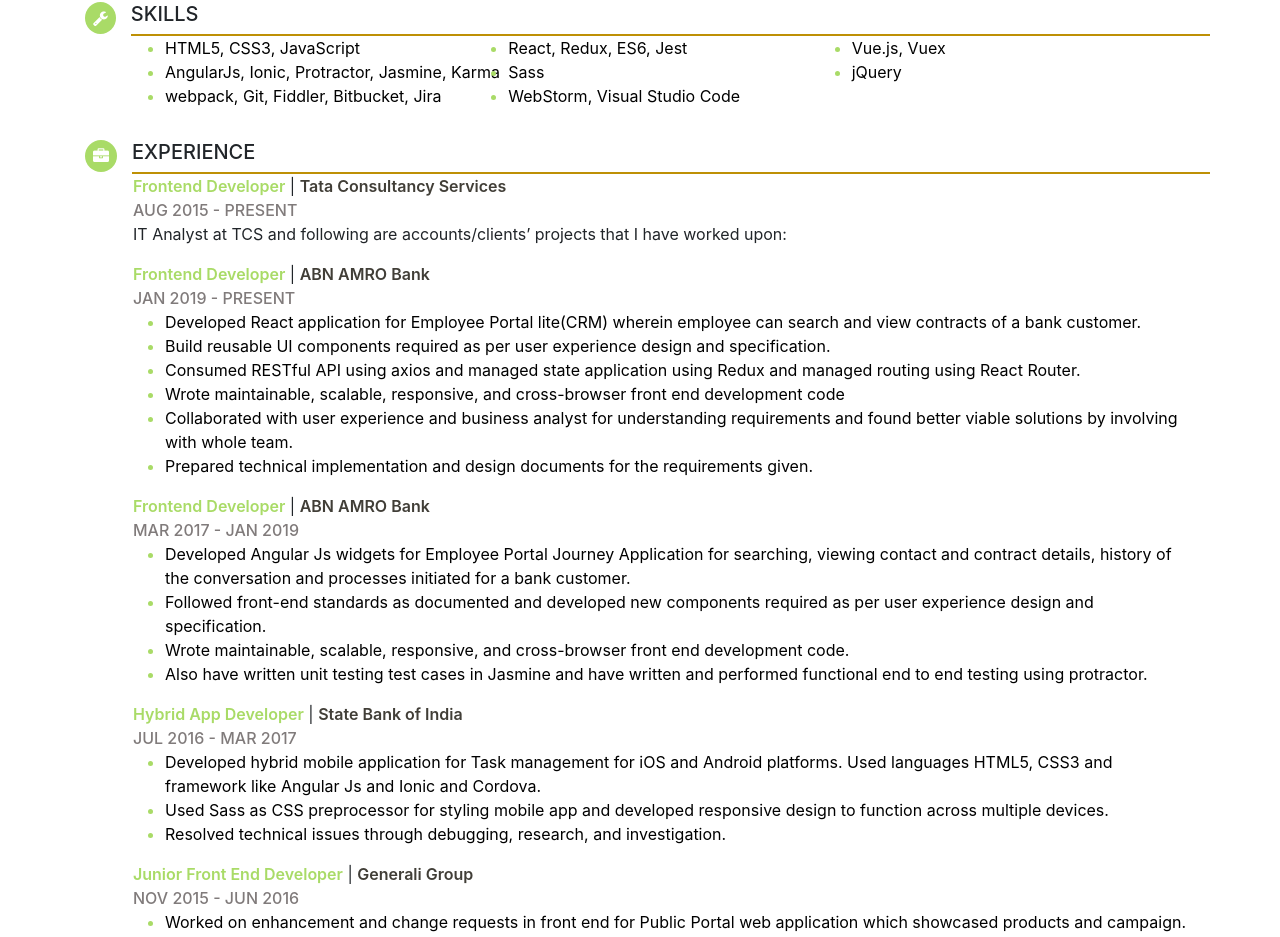
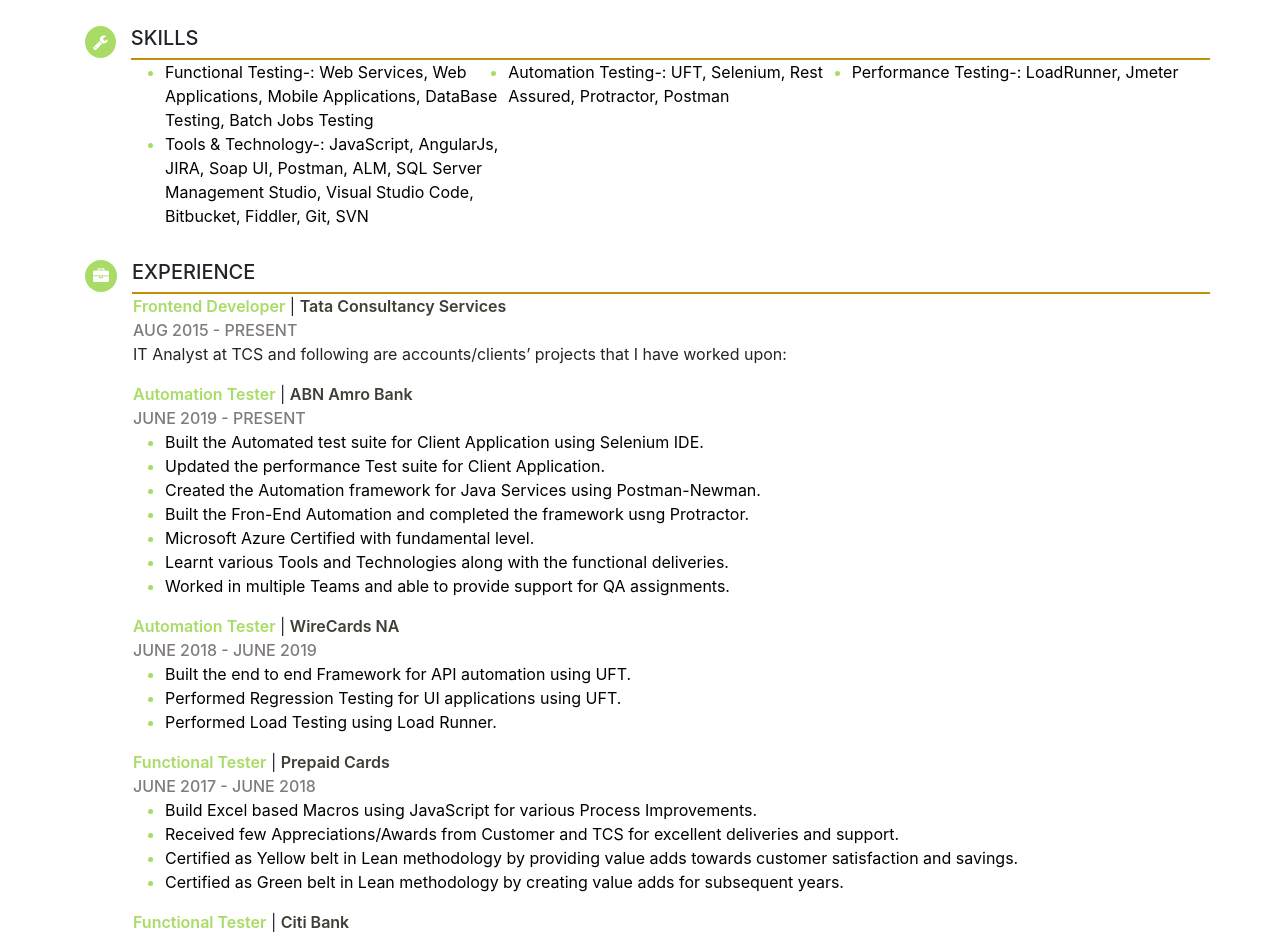
Before and after one commit to bishnupanda93/profile, a React (Create React App) app: page / in a window 1280 px wide. Shown: the part 376-1313 px from the top of the page. Built offline with nearby package versions, Linux system fonts and the light colour scheme.

Commit message:
Update App.js

```diff
--- a/src/App.js
+++ b/src/App.js
@@ -5,69 +5,67 @@
 function App() {
   const person ={
     name : 'Bishnu Panda',
-    address: 'Amstelveen, NL',
-    phone :'+31 645827857',
-    email:'guptapriyab@gmail.com',
-    linkedIn:'https://www.linkedin.com/in/priya-gupta-46549aab'
+    address: 'Mumbai, India',
+    phone :'+91 6371744055',
+    email:'pandabishnu525@gmail.com',
+    linkedIn:'https://www.linkedin.com/in/bishnu-panda-309669113'
   }
-  const summary = 'Highly creative, sassy and motivated front-end web developer with 4.5 years of experience in building and maintaining responsive websites. Passionate about building pixel perfect application, with focus on consistency and reusability of components. Proficient in modern libraries and frameworks and experience in Agile development method.';
+  const summary = 'Highly enthosiastic and motivated QA engineer with 4.7 years of experience in building and maintaining Automated frameworks for both front-end applications and web services. Passionate about learning new technologies and tools.Proficient in both functional- manual testing and non-functional-performance testing and experience in Agile development method.';
   const skills=[
-    'HTML5, CSS3, JavaScript ',
-    'React, Redux, ES6, Jest',
-    'Vue.js, Vuex',
-    'AngularJs, Ionic, Protractor, Jasmine, Karma',
-    'Sass',
-    'jQuery',
-    'webpack, Git, Fiddler, Bitbucket, Jira',
-    'WebStorm, Visual Studio Code'
+    'Functional Testing-: Web Services,	Web Applications, Mobile Applications,	DataBase Testing, Batch Jobs Testing',
+    'Automation Testing-: UFT,	Selenium, Rest Assured, Protractor, Postman',
+    'Performance Testing-: LoadRunner, Jmeter',
+    'Tools & Technology-: JavaScript, AngularJs, JIRA, Soap UI, Postman, ALM, SQL Server Management Studio, Visual Studio Code,	Bitbucket, Fiddler, Git, SVN',
   ];
   const experience =[
     {
-      role:"Frontend Developer",
-      organisation:"ABN AMRO Bank",
-      tenureStart:"JAN 2019",
-      tenureEnd:"PRESENT",
+      role:"Automation Tester",
+      organisation:"ABN Amro Bank",
+      tenureStart:"June 2019",
+      tenureEnd:"Present",
       experienceDetail:[
-          "Developed React application for Employee Portal lite(CRM) wherein employee can search and view contracts of a bank customer.",
-          "Build reusable UI components required as per user experience design and specification.",
-          "Consumed RESTful API using axios and managed state application using Redux and managed routing using React Router.",
-          "Wrote maintainable, scalable, responsive, and cross-browser front end development code",
-          "Collaborated with user experience and business analyst for understanding requirements and found better viable solutions by involving with whole team.",
-          "Prepared technical implementation and design documents for the requirements given."
+        'Built the Automated test suite for Client Application using Selenium IDE.',
+	      'Updated the performance Test suite for Client Application.',
+	      'Created the Automation framework for Java Services using Postman-Newman.',
+	      'Built the Fron-End Automation and completed the framework usng Protractor.',
+	      'Microsoft Azure Certified with fundamental level.',
+	      'Learnt various Tools and Technologies along with the functional deliveries.',
+	      'Worked in multiple Teams and able to provide support for QA assignments.'
       ]
   },
   {
-    role:"Frontend Developer",
-    organisation:"ABN AMRO Bank",
-    tenureStart:"MAR 2017",
-    tenureEnd:"JAN 2019",
+    role:"Automation Tester",
+    organisation:"WireCards NA",
+    tenureStart:"June 2018",
+    tenureEnd:"June 2019",
     experienceDetail:[
-      'Developed Angular Js widgets for Employee Portal Journey Application for searching, viewing contact and contract details, history of the conversation and processes initiated for a bank customer.',
-      'Followed front-end standards as documented and developed new components required as per user experience design and specification.',
-      'Wrote maintainable, scalable, responsive, and cross-browser front end development code.',
-      'Also have written unit testing test cases in Jasmine and have written and performed functional end to end testing using protractor.'
+      'Built the end to end Framework for API automation using UFT.',
+  	  'Performed Regression Testing for UI applications using UFT.',
+	    'Performed Load Testing using Load Runner.'
     ]
   },
   {
-    role:"Hybrid App Developer",
-    organisation:"State Bank of India",
-    tenureStart:"JUL 2016",
-    tenureEnd:"MAR 2017",
+    role:"Functional Tester",
+    organisation:"Prepaid Cards",
+    tenureStart:"June 2017",
+    tenureEnd:"June 2018",
     experienceDetail:[
-      'Developed hybrid mobile application for Task management for iOS and Android platforms. Used languages HTML5, CSS3 and framework like Angular Js and Ionic and Cordova.',
-      'Used Sass as CSS preprocessor for styling mobile app and developed responsive design to function across multiple devices.',
-      'Resolved technical issues through debugging, research, and investigation.'
+      'Build Excel based Macros using JavaScript for various Process Improvements.',
+	    'Received few Appreciations/Awards from Customer and TCS for excellent deliveries and support.',
+	    'Certified as Yellow belt in Lean methodology by providing value adds towards customer satisfaction and savings.',
+	    'Certified as Green belt in Lean methodology by creating value adds for subsequent years.'
     ]
   },
   {
-    role:"Junior Front End Developer",
-    organisation:"Generali Group",
-    tenureStart:"NOV 2015",
-    tenureEnd:"JUN 2016",
+    role:"Functional Tester",
+    organisation:"Citi Bank",
+    tenureStart:"June 2016",
+    tenureEnd:"June 2017",
     experienceDetail:[
-      'Worked on enhancement and change requests in front end for Public Portal web application which showcased products and campaign.',
-      'Fixed bugs and tested code in multiple browsers to ensure cross-browser compatibility.',
-      'Also, developed prototype of mobile application using Hybrid App Technology using Ionic and Angular Js and as a vendor we were successful in winning the project deal.'
+      'Worked as a Functional tester for 1 and half year and able to get the Domain knowledge for various banking procedures and functions.',
+      'ISTQB certified with fundmental level.',
+      'Worked on Database verification for customer transactional data.',
+    	'Worked on Batch jobs for customer payments.'
     ]
   }
 ]
```
